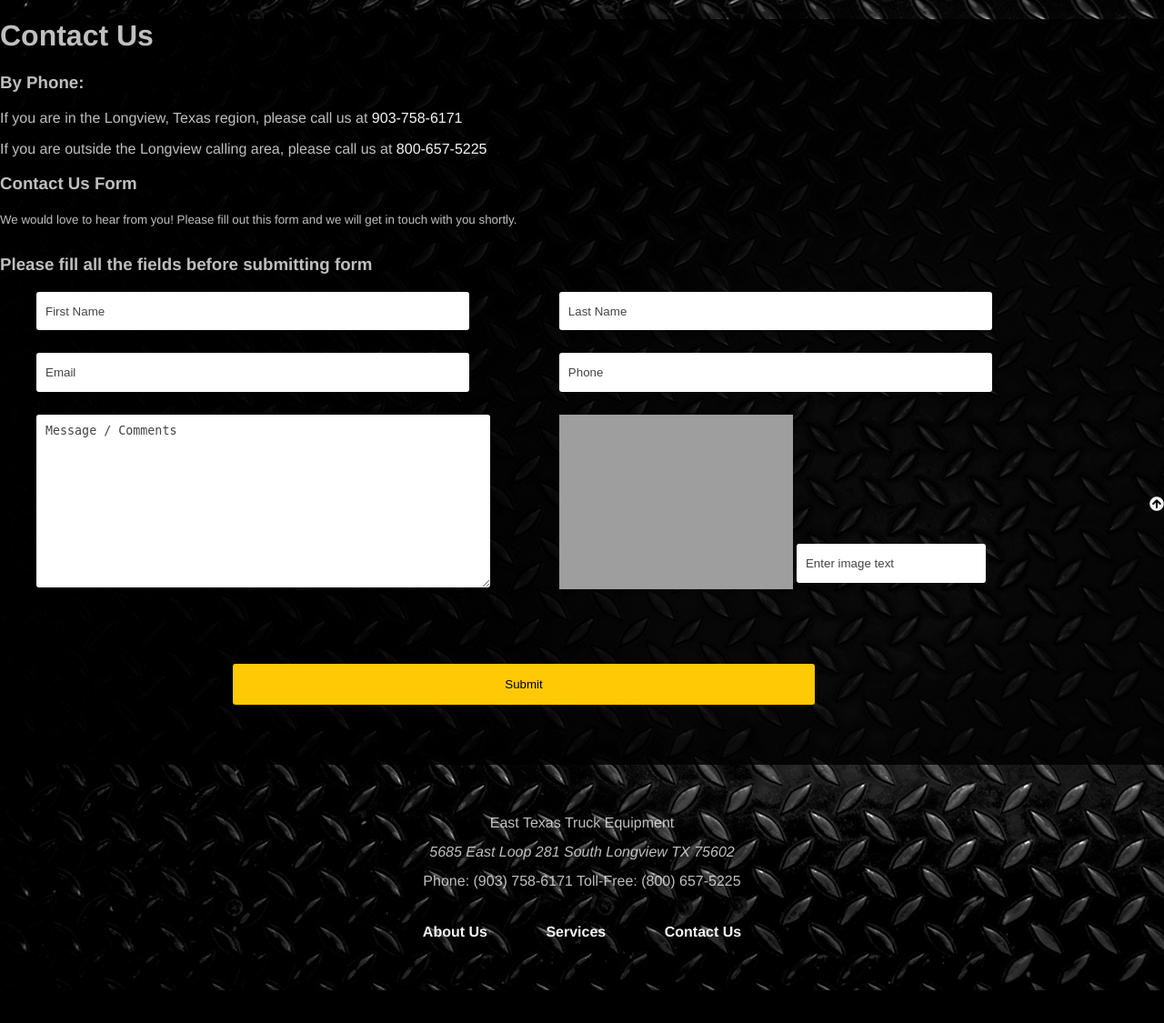
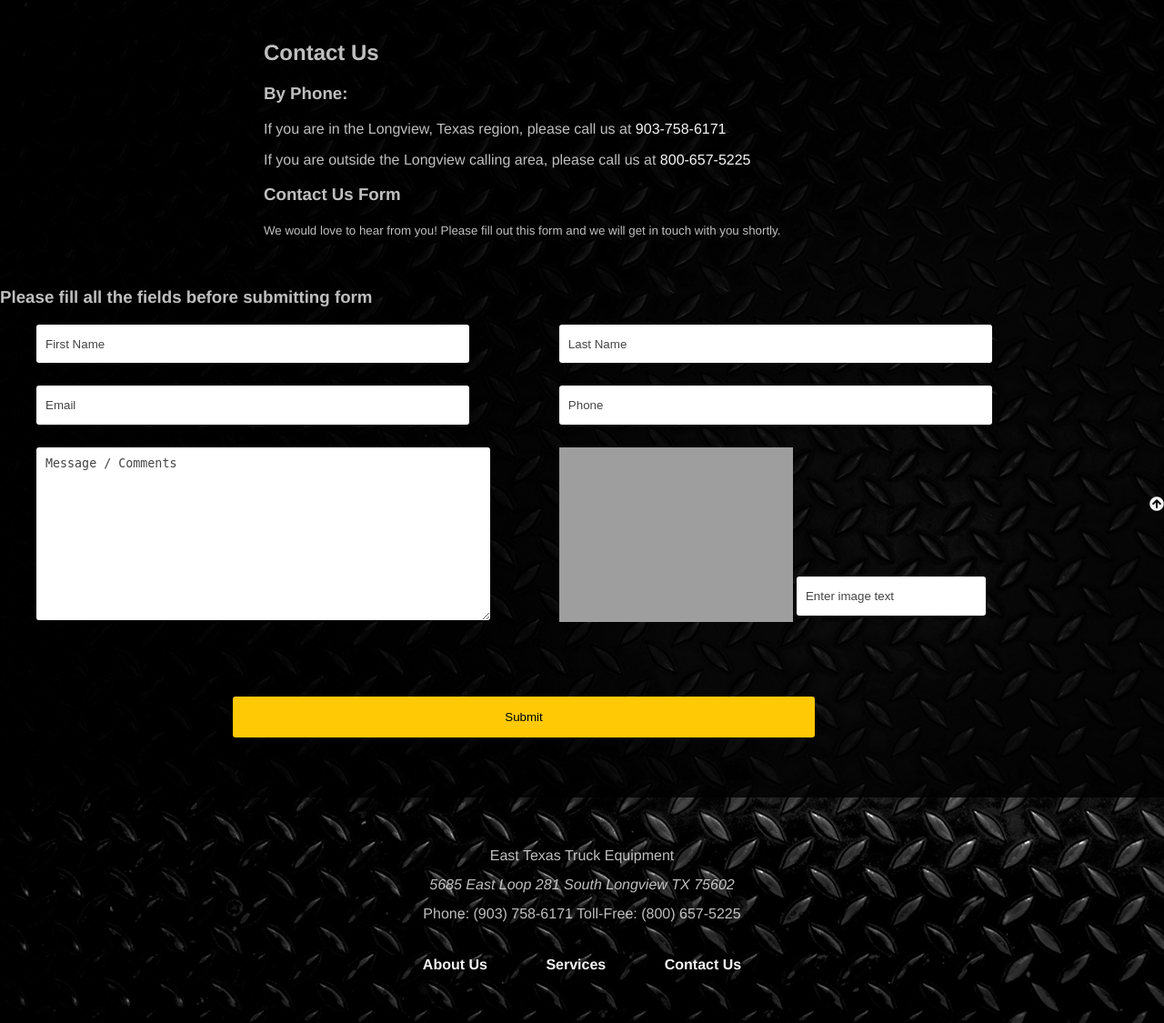
Before and after one commit to webstandardcss/ette-website, a PHP site: page /contact-us.php in a window 1280 px wide. Shown: the part 184-1309 px from the top of the page at 91% size. Before the commit the page ends 1273 px from the top, so only its background shows below. Run offline with PHP 8.4, Linux system fonts and the light colour scheme; data that the repository does not hold is empty; some libraries are stand-ins or nearby versions; grey boxes are pictures that could not be loaded.

Commit message:
enclose description in a block with class .main-primary to give an indent

```diff
--- a/contact-us.php
+++ b/contact-us.php
@@ -12,6 +12,7 @@
 <div class="main-outer">
   <aside class="main-content-before"></aside>
   <main class="main-content">
+    <article class="main-contact-us main-primary">
       <h1>Contact Us</h1>
       <h3>By Phone:</h3>
       <p>
@@ -26,6 +27,7 @@
       <small>
         We would love to hear from you! Please fill out this form and we will get in touch with you shortly.
       </small>
+    </article>
     <div class="form gform-contact">
       <div class="gform_wrapper" id="gform_wrapper_1">
       <form method="post" enctype="multipart/form-data" id="gform_1" action="http://ette.tv/obf/mail/mail.php">
```
Lines whose indentation alone changed are shown as unchanged.
